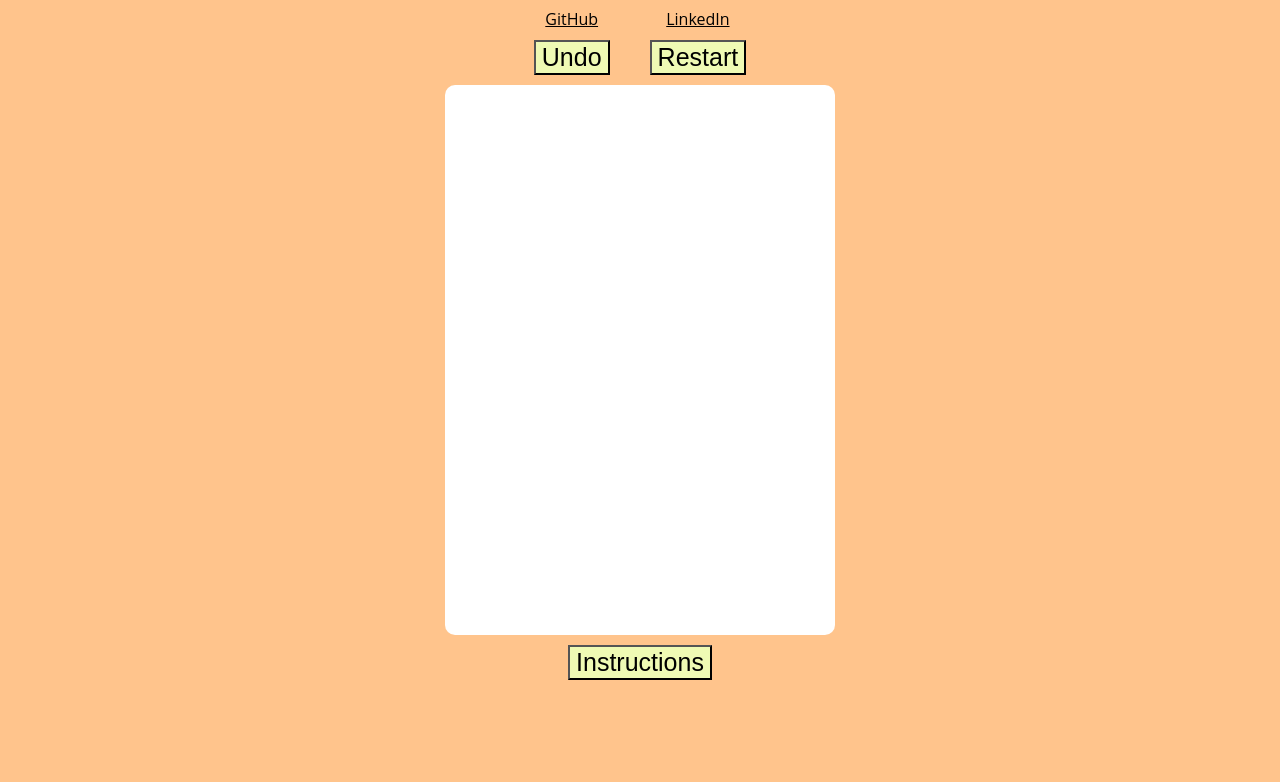
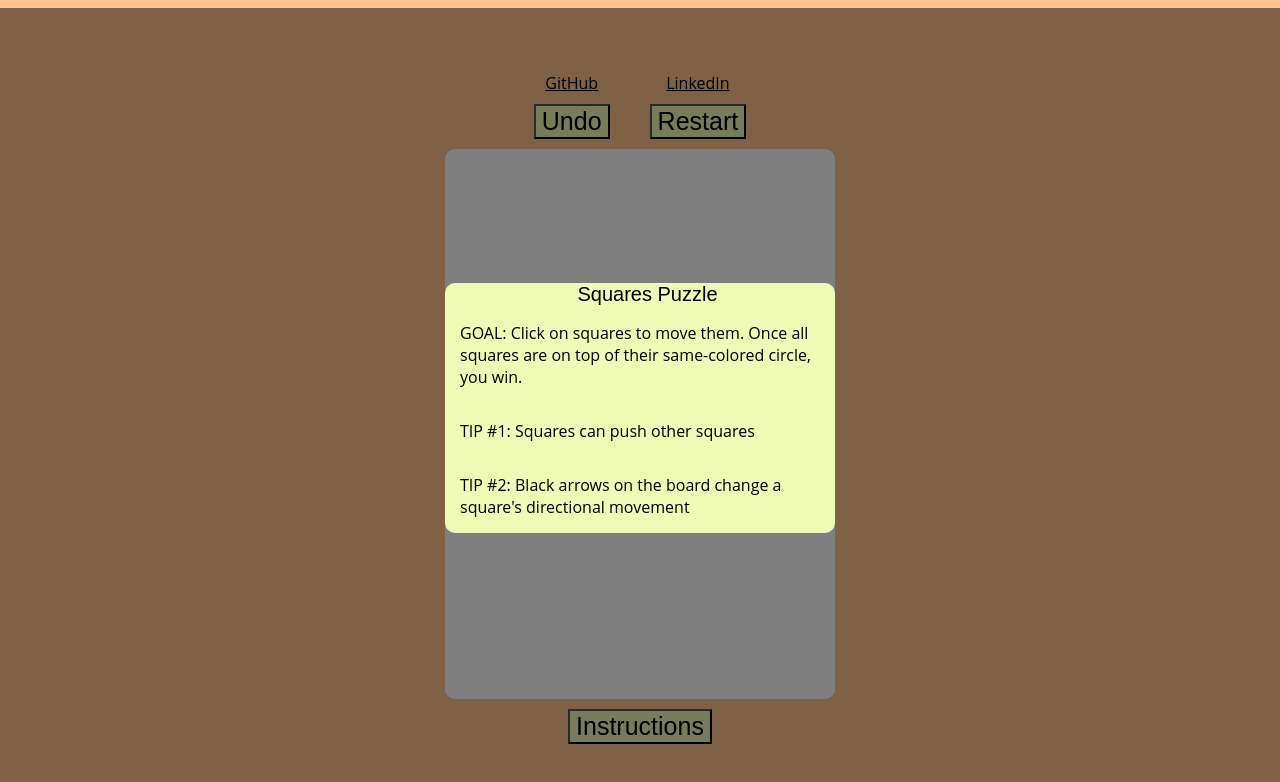
Before and after one commit to isaialvarado/squares, a website built with webpack: page squares.html in a window 1280 px wide. Built offline with nearby package versions, Linux system fonts and the light colour scheme; a web font is replaced by a local one; what createjs-easeljs would draw is missing.

Commit message:
Add modal and modal style

```diff
--- a/assets/javascripts/board.js
+++ b/assets/javascripts/board.js
@@ -101,15 +101,14 @@ class Board {
   winningMessage(stage) {
     const msg = new createjs.Text(
       "Level Complete!",
-      "bold 25px 'Press Start 2P'",
-      "blue"
+      "bold 35px 'Allerta Stencil'",
+      "black"
     );
     const msgBounds = msg.getBounds();
-    msg.y = 4;
     const msgBox = new createjs.Shape();
     msgBox.graphics
-      .beginFill("firebrick")
-      .drawRect(0, 0, msgBounds.width, msgBounds.height);
+      .beginFill("#EFFAB4")
+      .drawRect(0, 0, msgBounds.width, msgBounds.height + 8);
 
     const msgContainer = new createjs.Container();
     msgContainer.x = (stage.canvas.width / 2) - (msgBounds.width / 2);
--- a/assets/javascripts/game.js
+++ b/assets/javascripts/game.js
@@ -69,7 +69,7 @@ export const setupModal = () => {
   const modal = document.getElementById("instructions-modal");
 
   instructionButton.addEventListener("click", () => (
-    modal.style.display = "block"
+    modal.style.display = "flex"
   ));
 
   window.addEventListener("click", event => {
--- a/assets/stylesheets/squares.css
+++ b/assets/stylesheets/squares.css
@@ -7,6 +7,7 @@ body {
   display: flex;
   flex-direction: column;
   align-items: center;
+  justify-content: center;
   background-color: #FFC48C;
 }
 
@@ -40,7 +41,37 @@ button {
 }
 
 .modal {
-  display: none;
+  display: flex;
+  justify-content: center;
+  align-items: center;
+  position: fixed;
+  z-index: 1;
+  width: 100%;
+  height: 100%;
+  margin: 0 auto;
+  background-color: rgba(0, 0, 0, 0.5);
+}
+
+.modal-content {
+  font-family: 'Open Sans', sans-serif;
+  height: 250px;
+  width: 390px;
+  display: flex;
+  flex-direction: column;
+  justify-content: center;
+  background-color: #EFFAB4;
+  border-radius: 10px;
+}
+
+.modal-content p {
+  padding-left: 15px;
+}
+
+#modal-title {
+  align-self: center;
+  font-size: 20px;
+  font-family: 'Allerta Stencil', sans-serif;
+  margin: 0;
 }
 
 canvas {
--- a/squares.html
+++ b/squares.html
@@ -21,10 +21,11 @@
     <canvas id="canvas" width="390" height="550"></canvas>
     <button id="instructions-button" type="button" name="button">Instructions</button>
     <div id="instructions-modal" class="modal">
-      <div class="modal-content">
-        <p>Goal: Click on squares and move them to their respective circle</p>
-        <p>Tip 1: Squares can push other squares</p>
-        <p>Tip 2: Black arrows on the board change a square's direction</p>
+      <div id="instructions-modal-content" class="modal-content">
+        <p id="modal-title">Squares Puzzle</p>
+        <p>GOAL: Click on squares to move them. Once all squares are on top of their same-colored circle, you win.</p>
+        <p>TIP #1: Squares can push other squares</p>
+        <p>TIP #2: Black arrows on the board change a square's directional movement</p>
       </div>
     </div>
   </body>
```
Also changed, not shown: assets/javascripts/bundle.js (+3 -4 lines), 1 other file.
